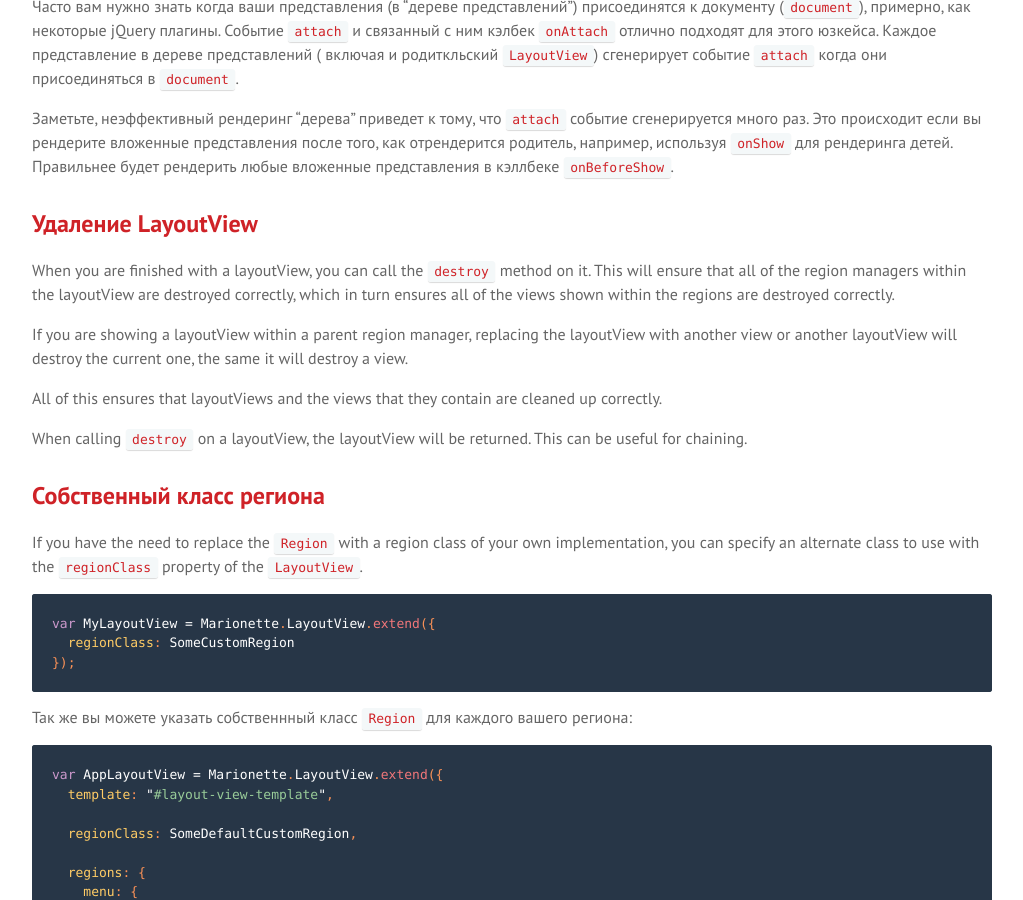
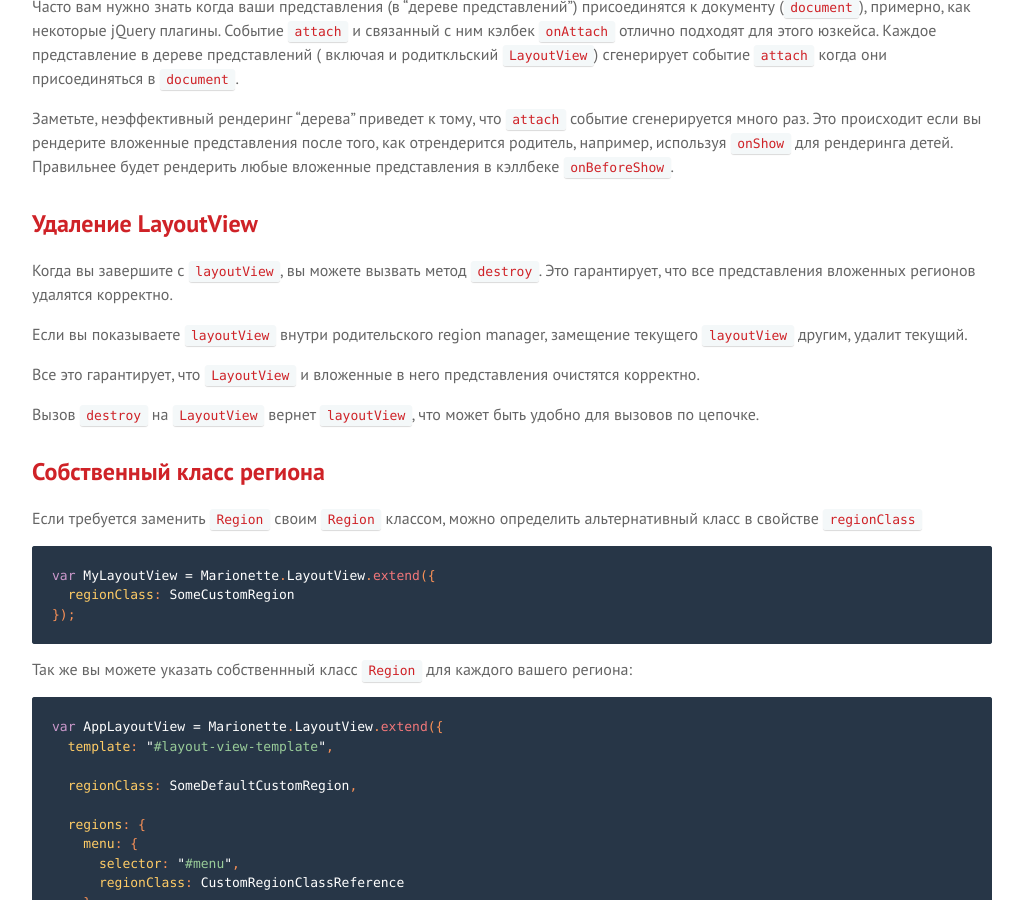
Before and after one commit to sadcitizen/marionettejs.ru, a Jekyll site: the page built from _posts/2014-05-01-layoutview.md, in a window 1280 px wide and 900 px high, scrolled down 6859 px. Shown: the whole window, without its empty margins (128-1151 px from the left). Built offline with Jekyll 4.4.1, drawn with Linux system fonts in a browser that asks for light colours; some web fonts are replaced; Markdown is read by kramdown in place of the engine named in the settings; some of the changed text lies outside the part shown.

Commit message:
marionette.layoutview.md окончание

````diff
--- a/_includes/translation/ru/marionette.layoutview.md
+++ b/_includes/translation/ru/marionette.layoutview.md
@@ -333,26 +333,19 @@ myRegion.show(new ParentLayout());
 
 ## <a name="destroying-a-layoutview"></a> Удаление LayoutView
 
-When you are finished with a layoutView, you can call the
-`destroy` method on it. This will ensure that all of the region managers
-within the layoutView are destroyed correctly, which in turn
-ensures all of the views shown within the regions are destroyed correctly.
+Когда вы завершите с `layoutView`, вы можете вызвать метод `destroy`. Это гарантирует, что все представления
+вложенных регионов удалятся корректно.
 
-If you are showing a layoutView within a parent region manager, replacing
-the layoutView with another view or another layoutView will destroy the current
-one, the same it will destroy a view.
+Если вы показываете `layoutView` внутри родительского region manager, замещение текущего `layoutView` другим, удалит
+текущий.
 
-All of this ensures that layoutViews and the views that they
-contain are cleaned up correctly.
+Все это гарантирует, что `LayoutView` и вложенные в него представления очистятся корректно.
 
-When calling `destroy` on a layoutView, the layoutView will be returned. This can be useful for
-chaining.
+Вызов `destroy` на `LayoutView` вернет  `layoutView`, что может быть удобно для вызовов по цепочке.
 
 ## <a name="custom-region-class"></a> Собственный класс региона
 
-If you have the need to replace the `Region` with a region class of
-your own implementation, you can specify an alternate class to use
-with the `regionClass` property of the `LayoutView`.
+Если  требуется заменить `Region`  своим `Region` классом, можно определить альтернативный класс в свойстве  `regionClass`
 
 ```js
 var MyLayoutView = Marionette.LayoutView.extend({
@@ -435,20 +428,17 @@ layoutView.removeRegion("foo");
 
 ## <a name="region-naming"></a> Именование регионов
 
-A LayoutViews' Regions are attached directly to the LayoutView instance with the name of the region
-as the key and the region itself as the value. Because of this, you need to be careful
-to avoid conflicts with existing properties on the LayoutView when you name your Region.
+Вложенные регионы прикрепленны напрямую к `LayoutView` инстансу с именем региона как ключом и ссылкой на регион в значении.
+Из за этого, нужно быть аккуратным с именованием своих регионов, для предотвращения конфликтов.
 
 Цепочка прототипов для `LayoutViews` выглядит следующим образом:
 
 `Backbone.View > Marionette.View > Marionette.ItemView > Marionette.LayoutView`
 
-Consequently, every property on each of those Classes must be avoided as Region names. The most
-common issue people run into is trying to name their Region *"attributes"*. Be aware
-that you are **not** able to do this.
+Соответсвенно, любое свойство каждого из этих классов не может быть использованно в качестве имени региона.
 
-The following is an abbreviated list of other names that can't be used as Region names. For a more
-complete list refer to the API documentation for each Class on the prototype chain:
+Следующий список аббриевиатур не может быть использован для именования регионов. Для более полного списка воспользуйтесь
+документацией API для каждого класса в цепочке прототипов.
 
 * attributes
 * constructor
````
